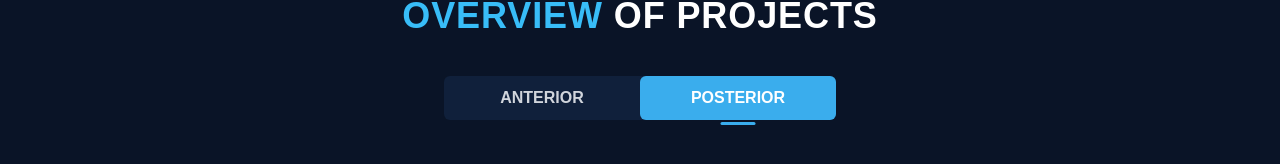
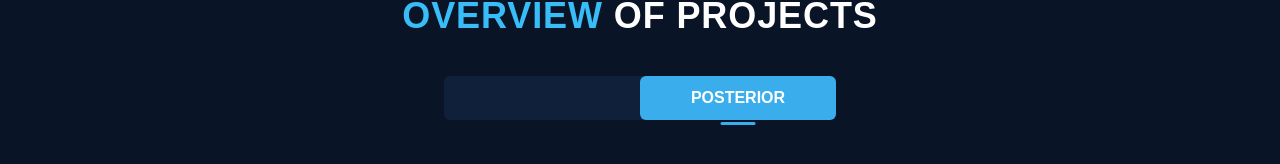
Before and after one commit to SreelakshmiTRaj/Opthalmology-app, a Next.js app: page / in a window 1280 px wide. Shown: the part 1909-2073 px from the top of the page. Built offline with nearby package versions, Linux system fonts and the light colour scheme.

Commit message:
Committing with next section heading

```diff
--- a/src/app/components/Overview/Overview.js
+++ b/src/app/components/Overview/Overview.js
@@ -33,7 +33,8 @@ export default function Overview() {
                   : "bg-transparent text-gray-300 hover:text-white"
               }`}
           >
-            ANTERIOR
+            {/* 👇 Hide text when posterior is active */}
+            {activeTab === "posterior" ? "" : "ANTERIOR"}
           </button>
 
           {/* Blue Underline for Anterior */}
```
